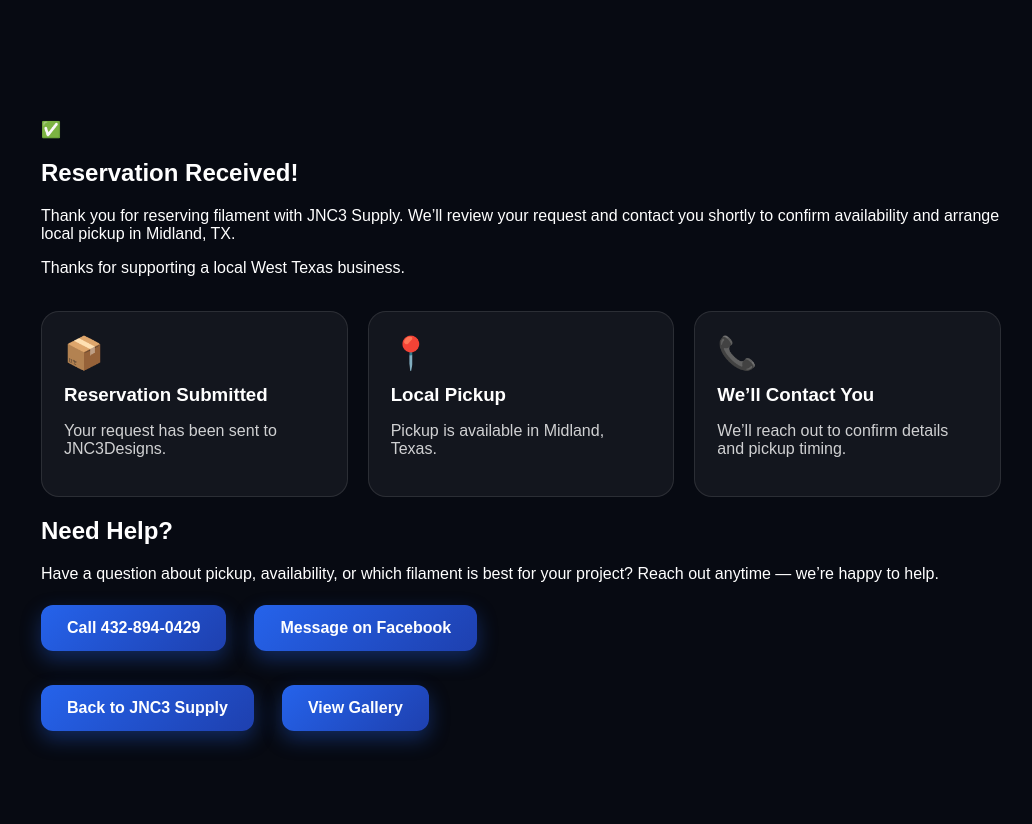
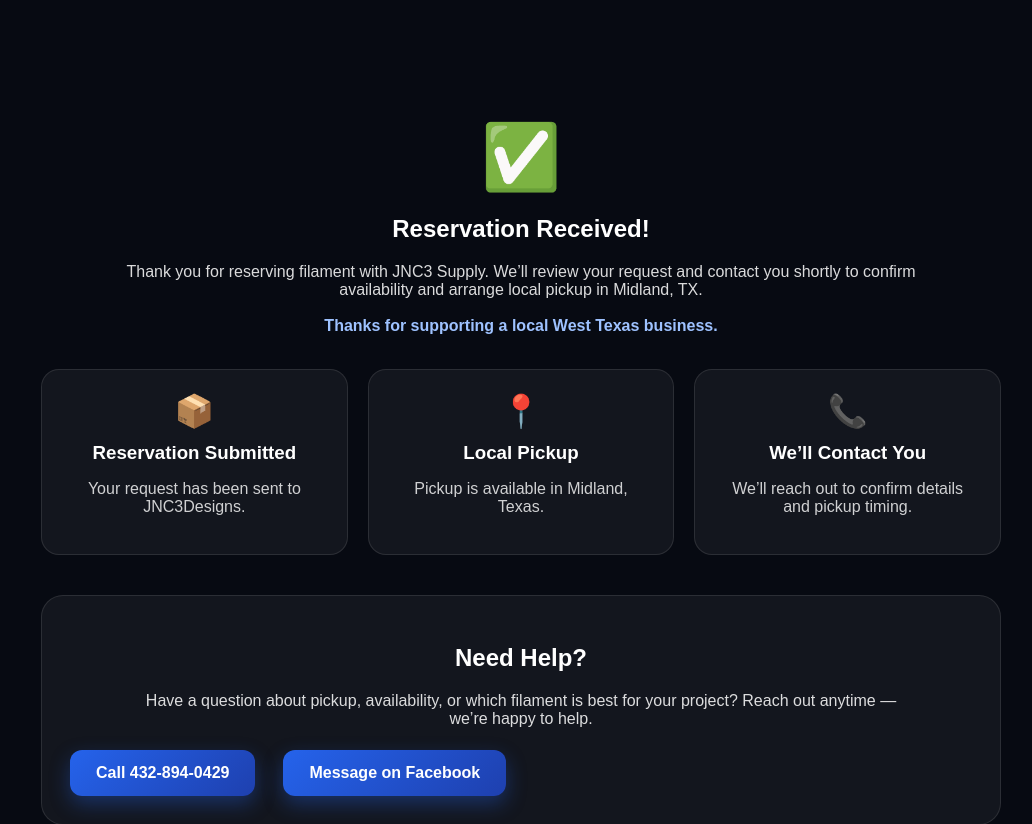
Before and after one commit to jnc3designs/jnc3designs-website, a Next.js app in the folder jnc3designs-premium/: page /supply/reserve/success in a window 1280 px wide. Shown: the top 824 px of the page, without its empty margins (119-1151 px from the left). Built offline with nearby package versions, Linux system fonts and the light colour scheme.

Commit message:
Update globals.css

```diff
--- a/jnc3designs-premium/app/globals.css
+++ b/jnc3designs-premium/app/globals.css
@@ -756,3 +756,37 @@ font-size:120px;
     grid-template-columns: 1fr;
   }
 }
+.success-page {
+  text-align: center;
+}
+
+.success-icon {
+  font-size: 64px;
+  margin-bottom: 18px;
+}
+
+.success-message {
+  opacity: 0.85;
+  max-width: 850px;
+  margin: 0 auto;
+}
+
+.success-local {
+  margin-top: 18px;
+  font-weight: 800;
+  color: #9ec2ff;
+}
+
+.success-help {
+  margin-top: 40px;
+  padding: 28px;
+  border-radius: 22px;
+  background: rgba(255,255,255,0.05);
+  border: 1px solid rgba(255,255,255,0.1);
+}
+
+.success-help p {
+  opacity: 0.85;
+  max-width: 760px;
+  margin: 0 auto;
+}
```
